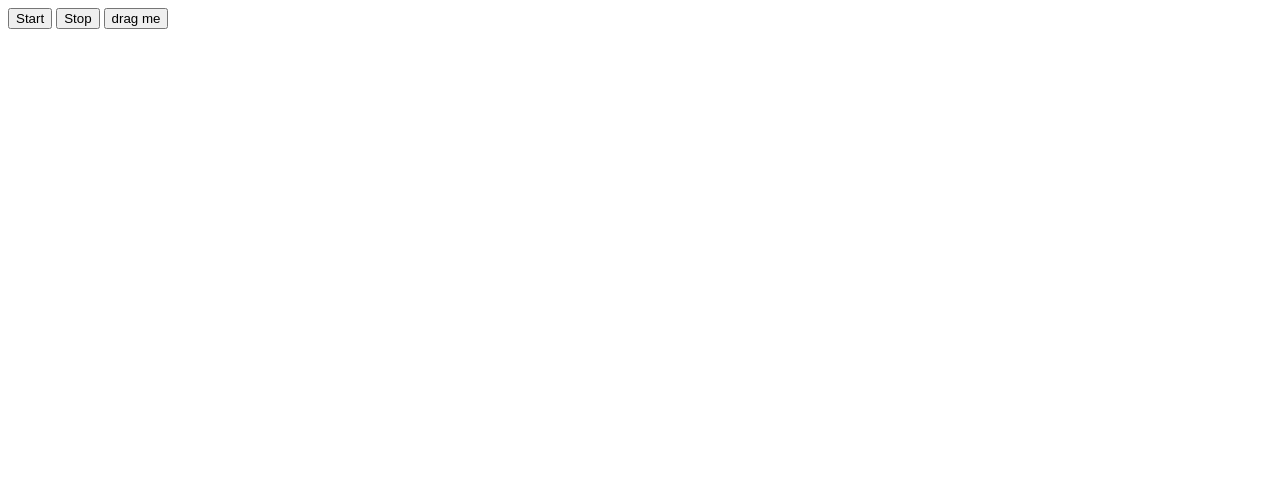
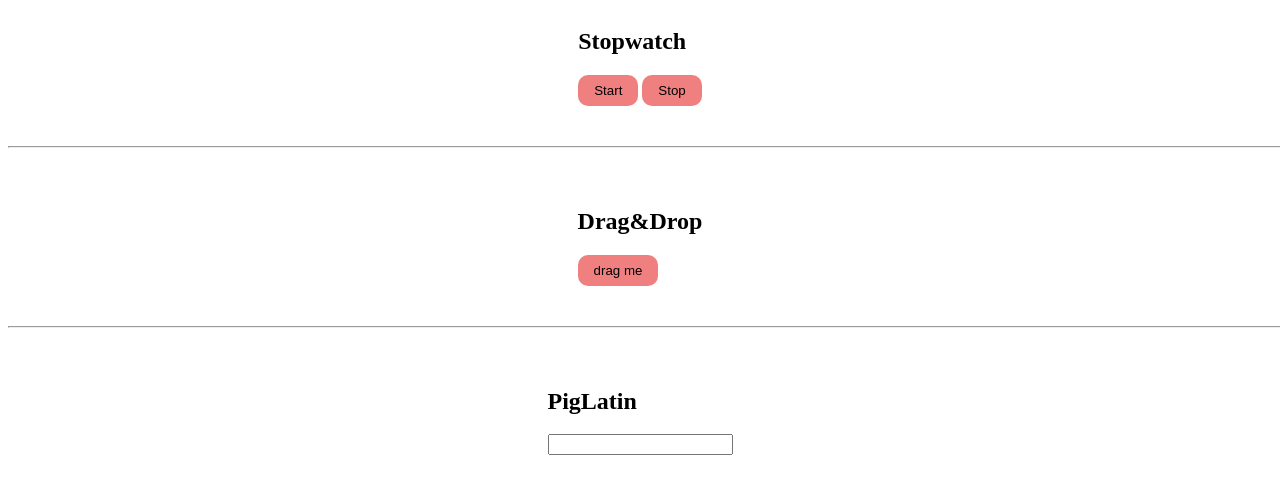
Before and after one commit to iamBharatManral/fp-rxjs, a website built with webpack: page public/index.html in a window 1280 px wide. Built offline with nearby package versions, Linux system fonts and the light colour scheme.

Commit message:
feat: add pig latin translator

```diff
--- a/public/index.html
+++ b/public/index.html
@@ -2,13 +2,27 @@
 <html lang="en">
 <head>
     <meta charset="UTF-8">
-    <title>Stop Watch</title>
+    <title>Rxjs Projects</title>
+    <link rel="stylesheet" href="styles.css">
 </head>
 <body>
-    <div class="time"></div>
-    <button class="start">Start</button>
-    <button class="stop">Stop</button>
-    <button class="drag" draggable="true">drag me</button>
+    <div class="stopwatch">
+        <h2>Stopwatch</h2>
+        <div class="time"></div>
+        <button class="start">Start</button>
+        <button class="stop">Stop</button>
+    </div>
+    <hr>
+    <div class="dragdrop">
+        <h2>Drag&Drop</h2>
+        <button class="drag" draggable="true">drag me</button>
+    </div>
+    <hr>
+    <div class="piglatin">
+        <h2>PigLatin</h2>
+        <input type="text">
+        <p class="pig"></p>
+    </div>
     <script src="./bundle.js"></script>
 </body>
 </html>
--- /dev/null
+++ b/public/styles.css
@@ -0,0 +1,19 @@
+body {
+    display: flex;
+    flex-direction: column;
+    gap: 2rem;
+    align-items: center;
+}
+
+button{
+    padding: 0.5rem 1rem;
+    background: lightcoral;
+    color: black;
+    border-radius: 10px;
+    border: none;
+    cursor: pointer;
+}
+
+hr {
+    width: 100vw;
+}
--- /dev/null
+++ b/src/piglatin/piglatin.ts
@@ -0,0 +1,18 @@
+import {fromEvent, map} from "rxjs";
+
+function pigLatinfy(word: string): string{
+    return word.length < 2 ? word : `${word.slice(1)}-${word[0].toLowerCase()}ay`
+}
+
+const textBox: HTMLInputElement = document.querySelector("input")
+const pigLatinElm: HTMLElement = document.querySelector(".pig")
+
+const keyUp$ = fromEvent(textBox, "keyup")
+
+keyUp$.pipe(
+    map((event: InputEvent) => ((event.target) as HTMLInputElement).value),
+    map(wordString => wordString.split(/\s+/)),
+    map(wordArray => wordArray.map(pigLatinfy))
+).subscribe(translated => {
+    pigLatinElm.innerText = translated.join(" ")
+})
--- a/webpack.config.js
+++ b/webpack.config.js
@@ -1,6 +1,6 @@
 const path = require('path');
 module.exports = {
-    entry: ['./src/stopwatch/stopwatch.ts',  './src/dragdrop/dragdrop.ts'],
+    entry: ['./src/stopwatch/stopwatch.ts',  './src/dragdrop/dragdrop.ts', './src/piglatin/piglatin.ts'],
     devtool: 'inline-source-map',
     module: {
         rules: [
```
